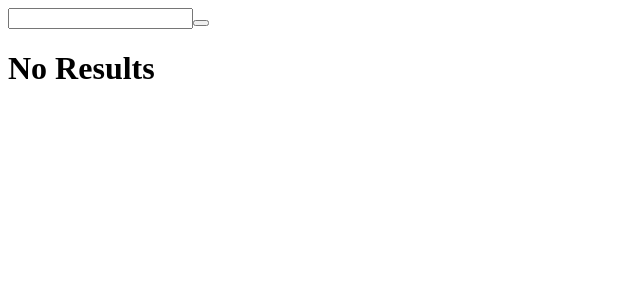
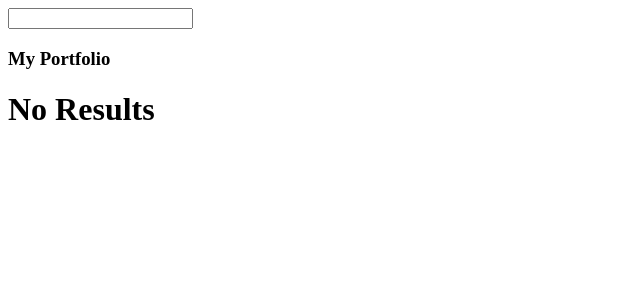
Before and after one commit to afkewolczyk/stocks-react-app, a React (Create React App) app: page / in a window 1280 px wide. Shown: the top 300 px of the page, without its empty margins (0-640 px from the left). Built offline with nearby package versions, Linux system fonts and the light colour scheme.

Commit message:
Add portfolio add feature

```diff
--- a/src/App.tsx
+++ b/src/App.tsx
@@ -1,36 +1,56 @@
-import { ChangeEvent, SyntheticEvent, useState } from 'react';
-import './App.css';
-import CardList from './Components/CardList/CardList';
-import Search from './Components/Search/Search';
-import { CompanySearch } from './company';
-import { searchCompanies } from './api';
-
+import { ChangeEvent, SyntheticEvent, useState } from "react";
+import "./App.css";
+import CardList from "./Components/CardList/CardList";
+import Search from "./Components/Search/Search";
+import { CompanySearch } from "./company";
+import { searchCompanies } from "./api";
+import ListPortfolio from "./Components/Portfolio/ListPortfolio/ListPortfolio";
 
 function App() {
-  const [search, setSearch] = useState<string>('');
+  const [search, setSearch] = useState<string>("");
+  const [portfolioValues, setPortfolioValues] = useState<string[]>([]);
   const [searchResult, setSearchResult] = useState<CompanySearch[]>([]);
-  const [serverError, setServerError ] = useState<string>('');
+  const [serverError, setServerError] = useState<string>("");
+
   // could use SyntheticEvent if cant get the type of event
-  const handleChange = (e: ChangeEvent<HTMLInputElement>) => {
+  const handleSearchChange = (e: ChangeEvent<HTMLInputElement>) => {
     setSearch(e.target.value);
     console.log(e);
   };
-  const onClick = async (e: SyntheticEvent) => {
+
+  const onSearchSubmit = async (e: SyntheticEvent) => {
+    e.preventDefault();
     console.log(search);
     const result = await searchCompanies(search);
-      if (typeof result ==='string') {
+    if (typeof result === "string") {
       setServerError(result);
     } else if (Array.isArray(result.data)) {
       setSearchResult(result.data);
     }
     console.log(searchResult);
-  }
+  };
+
+  const onPortfolioCreate = (e: any) => {
+    e.preventDefault();
+    const exists = portfolioValues.find((value) => value === e.target[0].value);
+    if (exists) return;
+    const updatedPortfolio = [...portfolioValues, e.target[0].value];
+    setPortfolioValues(updatedPortfolio);
+    console.log(e);
+  };
 
   return (
     <div className="App">
-      <Search onClick={onClick} search={search} handleChange={handleChange}/>
-      { serverError && <h1>{serverError}</h1>}
-      <CardList searchResults={searchResult} />
+      <Search
+        onSearchSubmit={onSearchSubmit}
+        search={search}
+        handleSearchChange={handleSearchChange}
+      />
+      <ListPortfolio portfolioValues={portfolioValues} />
+      <CardList
+        searchResults={searchResult}
+        onPortfolioCreate={onPortfolioCreate}
+      />
     </div>
   );
 }
--- a/src/Components/Card/Card.tsx
+++ b/src/Components/Card/Card.tsx
@@ -1,25 +1,37 @@
-import React from 'react'
-import './Card.css'
-import { CompanySearch } from '../../company';
-import AddPortfolio from '../Portfolio/AddPortfolio/AddPortfolio';
+import React, { SyntheticEvent } from "react";
+import "./Card.css";
+import { CompanySearch } from "../../company";
+import AddPortfolio from "../Portfolio/AddPortfolio/AddPortfolio";
 
 interface Props {
   id: string;
   searchResult: CompanySearch;
+  onPortfolioCreate: (e: SyntheticEvent) => void;
 }
 
-const Card : React.FC<Props>= ({id, searchResult}: Props): JSX.Element => {
+const Card: React.FC<Props> = ({
+  id,
+  searchResult,
+  onPortfolioCreate,
+}: Props): JSX.Element => {
   return (
     <div className="card">
-        <img src="https://via.placeholder.com/150" alt="company logo" />
-        <div className="details">
-            <h2>{searchResult.name} ({searchResult.symbol})</h2>
-            <p>${ searchResult.currency }</p>
-        </div>
-        <p className="info">{searchResult.exchangeShortName} - {searchResult.stockExchange } </p>
-    <AddPortfolio />
+      <img src="https://via.placeholder.com/150" alt="company logo" />
+      <div className="details">
+        <h2>
+          {searchResult.name} ({searchResult.symbol})
+        </h2>
+        <p>${searchResult.currency}</p>
+      </div>
+      <p className="info">
+        {searchResult.exchangeShortName} - {searchResult.stockExchange}{" "}
+      </p>
+      <AddPortfolio
+        onPortfolioCreate={onPortfolioCreate}
+        symbol={searchResult.symbol}
+      />
     </div>
-  )
-}
+  );
+};
 
-export default Card
+export default Card;
--- a/src/Components/CardList/CardList.tsx
+++ b/src/Components/CardList/CardList.tsx
@@ -1,20 +1,35 @@
-import React from 'react'
-import Card from '../Card/Card'
-import { CompanySearch } from '../../company'
-import {v4 as uuidv4} from 'uuid';
+import React from "react";
+import Card from "../Card/Card";
+import { CompanySearch } from "../../company";
+import { v4 as uuidv4 } from "uuid";
 
 interface Props {
-    searchResults: CompanySearch[];
+  searchResults: CompanySearch[];
+  onPortfolioCreate: (e: React.SyntheticEvent) => void;
 }
 
-const CardList: React.FC<Props> = ({searchResults}: Props): JSX.Element => {
+const CardList: React.FC<Props> = ({
+  searchResults,
+  onPortfolioCreate,
+}: Props): JSX.Element => {
   return (
     <>
-    {searchResults.length > 0 ? searchResults.map((result) => {
-        return <Card id={result.symbol} key={uuidv4()} searchResult={result} />
-    }) : <h1>No Results</h1> }
+      {searchResults.length > 0 ? (
+        searchResults.map((result) => {
+          return (
+            <Card
+              id={result.symbol}
+              key={uuidv4()}
+              searchResult={result}
+              onPortfolioCreate={onPortfolioCreate}
+            />
+          );
+        })
+      ) : (
+        <h1>No Results</h1>
+      )}
     </>
-  )
-}
+  );
+};
 
-export default CardList
+export default CardList;
--- a/src/Components/Portfolio/AddPortfolio/AddPortfolio.tsx
+++ b/src/Components/Portfolio/AddPortfolio/AddPortfolio.tsx
@@ -1,11 +1,17 @@
-import React from 'react'
+import React, { SyntheticEvent } from "react";
 
-type Props = {}
+type Props = {
+  onPortfolioCreate: (e: SyntheticEvent) => void;
+  symbol: string;
+};
 
-const AddPortfolio = (props: Props) => {
+const AddPortfolio = ({ onPortfolioCreate, symbol }: Props) => {
   return (
-    <div>AddPortfolio</div>
-  )
-}
+    <form onSubmit={onPortfolioCreate}>
+      <input readOnly={true} hidden={true} placeholder="Enter Portfolio Name" />
+      <button type="submit">Add</button>
+    </form>
+  );
+};
 
-export default AddPortfolio
+export default AddPortfolio;
--- /dev/null
+++ b/src/Components/Portfolio/CardPortfolio/CardPortfolio.tsx
@@ -0,0 +1,16 @@
+import React from "react";
+
+interface Props {
+  portfolioValue: string;
+}
+
+const CardPortfolio = ({ portfolioValue }: Props) => {
+  return (
+    <>
+      <h4>{portfolioValue}</h4>
+      <button>X</button>
+    </>
+  );
+};
+
+export default CardPortfolio;
--- /dev/null
+++ b/src/Components/Portfolio/ListPortfolio/ListPortfolio.tsx
@@ -0,0 +1,22 @@
+import React from "react";
+import CardPortfolio from "../CardPortfolio/CardPortfolio";
+
+interface Props {
+  portfolioValues: string[];
+}
+
+const ListPortfolio = ({ portfolioValues }: Props) => {
+  return (
+    <>
+      <h3>My Portfolio</h3>
+      <ul>
+        {portfolioValues &&
+          portfolioValues.map((portfolioValue) => {
+            return <CardPortfolio portfolioValue={portfolioValue} />;
+          })}
+      </ul>
+    </>
+  );
+};
+
+export default ListPortfolio;
--- a/src/Components/Search/Search.tsx
+++ b/src/Components/Search/Search.tsx
@@ -1,19 +1,23 @@
-import React, {ChangeEvent, SyntheticEvent} from 'react'
+import React, { ChangeEvent, SyntheticEvent } from "react";
 
 interface Props {
-    onClick: (e: SyntheticEvent) => void; // return void most of the time in react
-    search: string | undefined;
-    handleChange: (e: ChangeEvent<HTMLInputElement>) => void;
+  onSearchSubmit: (e: SyntheticEvent) => void; // return void most of the time in react
+  search: string | undefined;
+  handleSearchChange: (e: ChangeEvent<HTMLInputElement>) => void;
 }
 
-const Search: React.FC<Props> = ({onClick, search, handleChange}: Props): JSX.Element => {
+const Search: React.FC<Props> = ({
+  onSearchSubmit,
+  search,
+  handleSearchChange,
+}: Props): JSX.Element => {
+  return (
+    <>
+      <form onSubmit={onSearchSubmit}>
+        <input value={search} onChange={handleSearchChange} />
+      </form>
+    </>
+  );
+};
 
-    return (
-        <div>
-            <input type="text" value={search} onChange={(e) =>handleChange(e)} />
-            <button onClick={(e) => onClick(e)} />
-        </div>
-    )
-}
-
-export default Search
+export default Search;
```
Also changed, not shown: src/index.tsx (+6 -6 lines), src/App.css (line endings or trailing spaces), src/Components/Portfolio/CardPortfolio/CardPortfolio.css (added), src/Components/Portfolio/ListPortfolio/ListPortfolio.css (added). Lines whose indentation alone changed are shown as unchanged.
